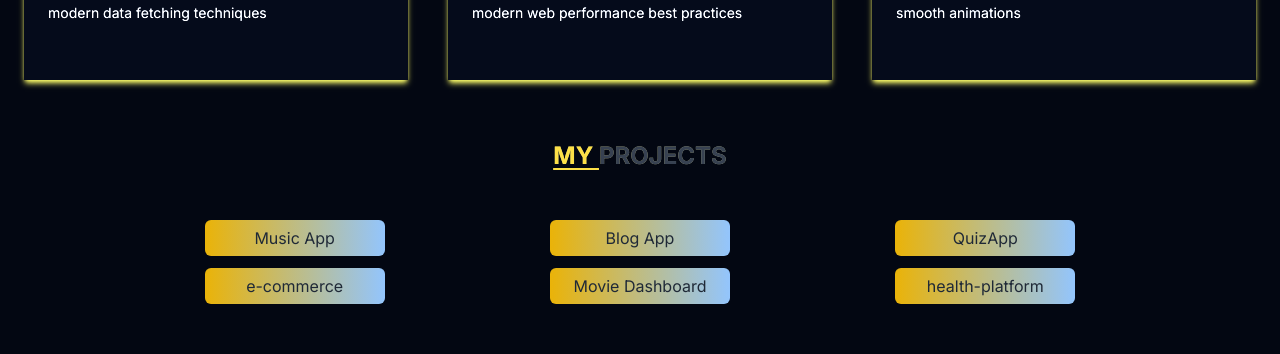
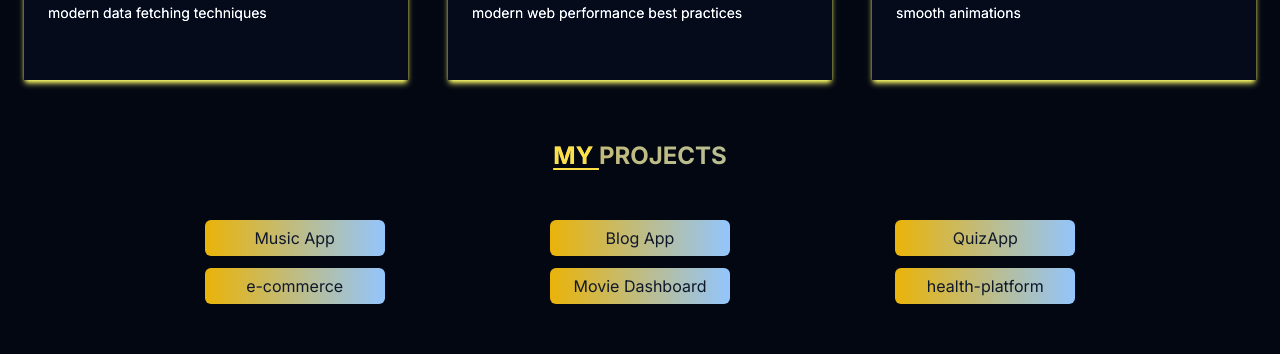
Before and after one commit to reem128-alt/my-protifilio, a Next.js app: page / in a window 1280 px wide. Shown: the part 1440-1794 px from the top of the page. Built offline with nearby package versions, Linux system fonts and the light colour scheme.

Commit message:
Update project2.jsx

```diff
--- a/components/project2.jsx
+++ b/components/project2.jsx
@@ -47,7 +47,7 @@ export default function Project2(){
 
     return (
         <div className="w-full min-h-[400px] mt-4 px-2">
-            <h3 className='text-center font-bold text-2xl p-3 bg-clip-text text-gray-700 bg-gradient-to-r from-yellow-500 to-blue-300 mb-4'>
+            <h3 className='text-center font-bold text-2xl p-3 bg-clip-text text-transparent bg-gradient-to-r from-yellow-500 to-blue-300 mb-4'>
               <span className='underline underline-offset-4 text-yellow-300'>MY </span> PROJECTS
             </h3>
             <ul ref={ref} className='w-full grid grid-cols-1 sm:grid-cols-2 lg:grid-cols-3 gap-3 place-items-center max-w-5xl mx-auto'>
@@ -62,7 +62,7 @@ export default function Project2(){
                   >
                     <button
                       key={ele.id}
-                      className='bg-gradient-to-r from-yellow-500 to-blue-300 w-full max-w-[180px] py-1.5 rounded-md hover:shadow-lg hover:shadow-yellow-900 transition-all duration-300'
+                      className='bg-gradient-to-r from-yellow-500 to-blue-300 w-full text-slate-900 max-w-[180px] py-1.5 rounded-md hover:shadow-lg hover:shadow-yellow-900 transition-all duration-300'
                       onClick={()=>{document.getElementById(`my_modal_${ele.id}`).showModal()}}
                     >
                       {ele.title}
```
